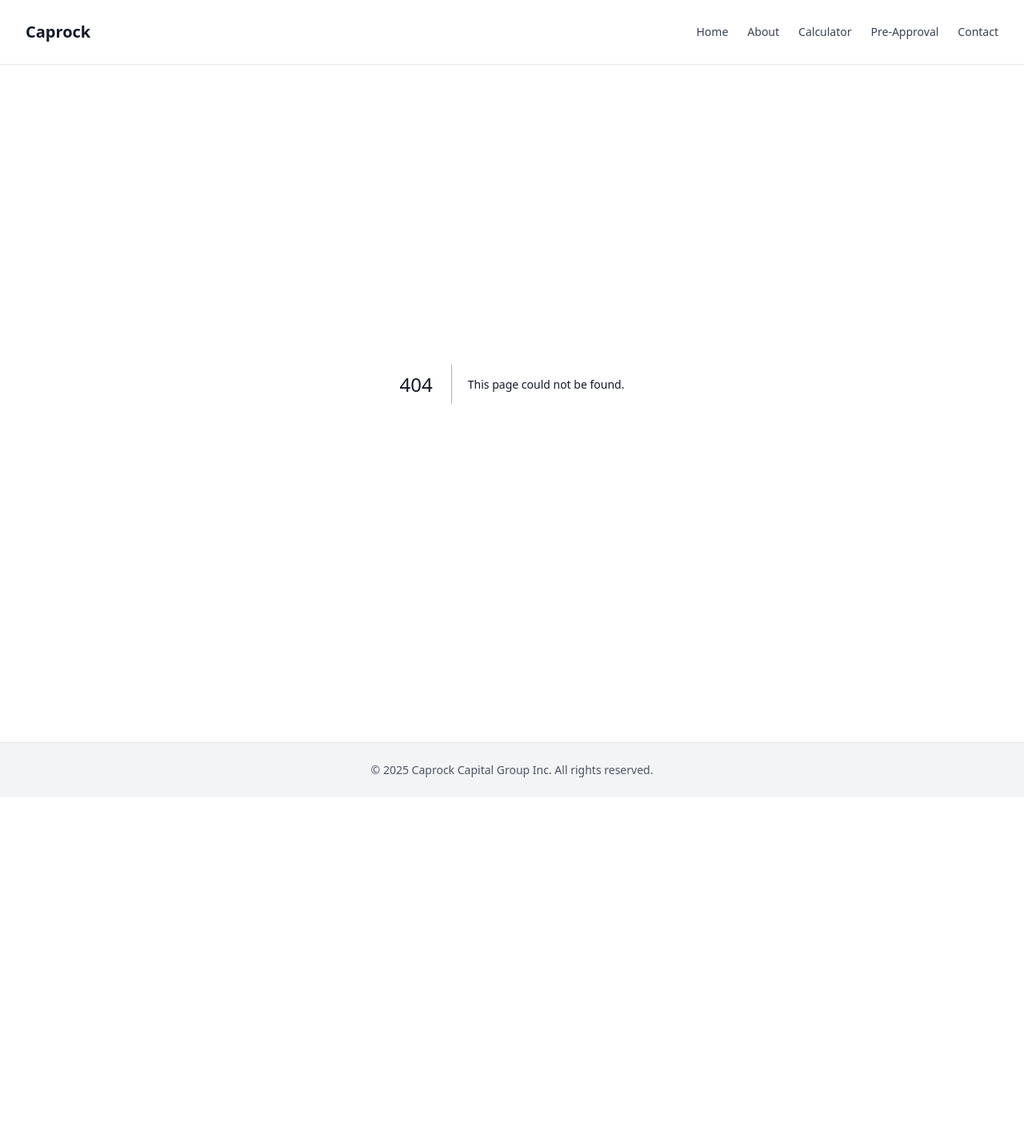
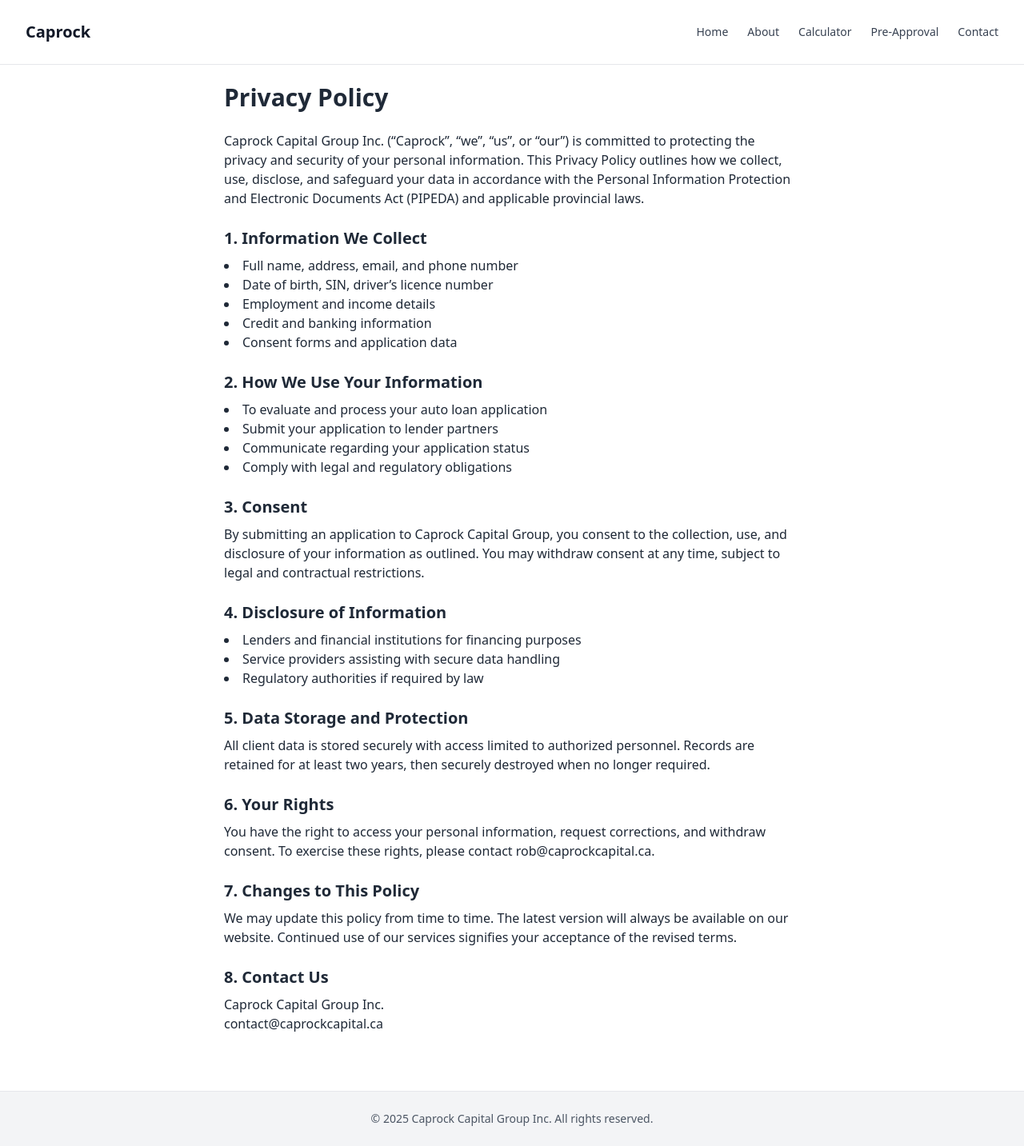
Before and after one commit to rbhullar2000/caprock-site, a Next.js app: page /privacy-policy in a window 1280 px wide. Before the commit this address had no page. Shown: the whole page at 80% size. Before the commit the page ends 997 px from the top, so only its background shows below. Built offline with nearby package versions, Linux system fonts and the light colour scheme.

Commit message:
Create page.tsx

```diff
--- /dev/null
+++ b/app/privacy-policy/page.tsx
@@ -0,0 +1,73 @@
+// app/privacy-policy/page.tsx
+'use client';
+
+import React from 'react';
+
+export default function PrivacyPolicyPage() {
+  return (
+    <main className="max-w-3xl mx-auto p-6 text-gray-800">
+      <h1 className="text-3xl font-bold mb-6">Privacy Policy</h1>
+
+      <p className="mb-4">
+        Caprock Capital Group Inc. (“Caprock”, “we”, “us”, or “our”) is committed to protecting the privacy and security
+        of your personal information. This Privacy Policy outlines how we collect, use, disclose, and safeguard your data
+        in accordance with the Personal Information Protection and Electronic Documents Act (PIPEDA) and applicable
+        provincial laws.
+      </p>
+
+      <h2 className="text-xl font-semibold mt-6 mb-2">1. Information We Collect</h2>
+      <ul className="list-disc list-inside mb-4">
+        <li>Full name, address, email, and phone number</li>
+        <li>Date of birth, SIN, driver’s licence number</li>
+        <li>Employment and income details</li>
+        <li>Credit and banking information</li>
+        <li>Consent forms and application data</li>
+      </ul>
+
+      <h2 className="text-xl font-semibold mt-6 mb-2">2. How We Use Your Information</h2>
+      <ul className="list-disc list-inside mb-4">
+        <li>To evaluate and process your auto loan application</li>
+        <li>Submit your application to lender partners</li>
+        <li>Communicate regarding your application status</li>
+        <li>Comply with legal and regulatory obligations</li>
+      </ul>
+
+      <h2 className="text-xl font-semibold mt-6 mb-2">3. Consent</h2>
+      <p className="mb-4">
+        By submitting an application to Caprock Capital Group, you consent to the collection, use, and disclosure of your
+        information as outlined. You may withdraw consent at any time, subject to legal and contractual restrictions.
+      </p>
+
+      <h2 className="text-xl font-semibold mt-6 mb-2">4. Disclosure of Information</h2>
+      <ul className="list-disc list-inside mb-4">
+        <li>Lenders and financial institutions for financing purposes</li>
+        <li>Service providers assisting with secure data handling</li>
+        <li>Regulatory authorities if required by law</li>
+      </ul>
+
+      <h2 className="text-xl font-semibold mt-6 mb-2">5. Data Storage and Protection</h2>
+      <p className="mb-4">
+        All client data is stored securely with access limited to authorized personnel. Records are retained for at least
+        two years, then securely destroyed when no longer required.
+      </p>
+
+      <h2 className="text-xl font-semibold mt-6 mb-2">6. Your Rights</h2>
+      <p className="mb-4">
+        You have the right to access your personal information, request corrections, and withdraw consent. To exercise
+        these rights, please contact rob@caprockcapital.ca.
+      </p>
+
+      <h2 className="text-xl font-semibold mt-6 mb-2">7. Changes to This Policy</h2>
+      <p className="mb-4">
+        We may update this policy from time to time. The latest version will always be available on our website.
+        Continued use of our services signifies your acceptance of the revised terms.
+      </p>
+
+      <h2 className="text-xl font-semibold mt-6 mb-2">8. Contact Us</h2>
+      <p>
+        Caprock Capital Group Inc.<br />
+        contact@caprockcapital.ca<br />
+      </p>
+    </main>
+  );
+}
```
